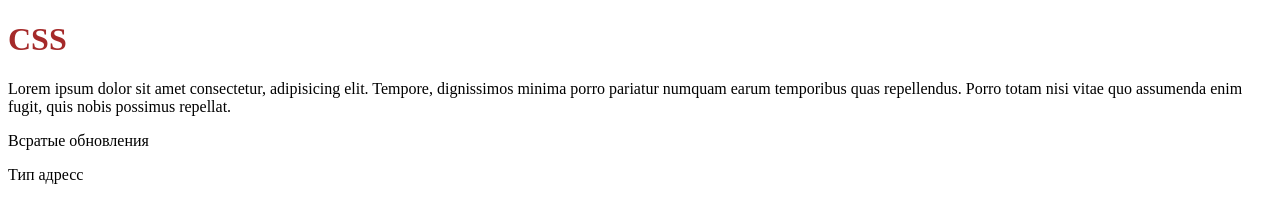
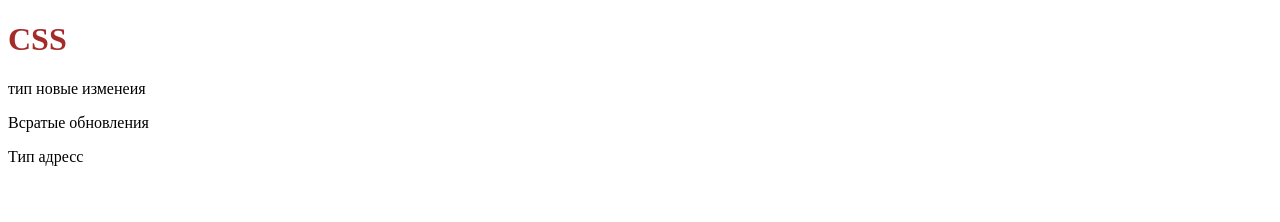
Before and after one commit to AstVenFel/lesson_css, a plain HTML site: page index.html in a window 1280 px wide. Drawn offline with Linux system fonts and the light colour scheme.

Commit message:
Update index.html

```diff
--- a/index.html
+++ b/index.html
@@ -19,10 +19,7 @@
     </header>
     <main>
       <p>
-        Lorem ipsum dolor sit amet consectetur, adipisicing elit. Tempore,
-        dignissimos minima porro pariatur numquam earum temporibus quas
-        repellendus. Porro totam nisi vitae quo assumenda enim fugit, quis nobis
-        possimus repellat.
+тип новые изменеия
       </p>
     </main>
     <footer>
```
